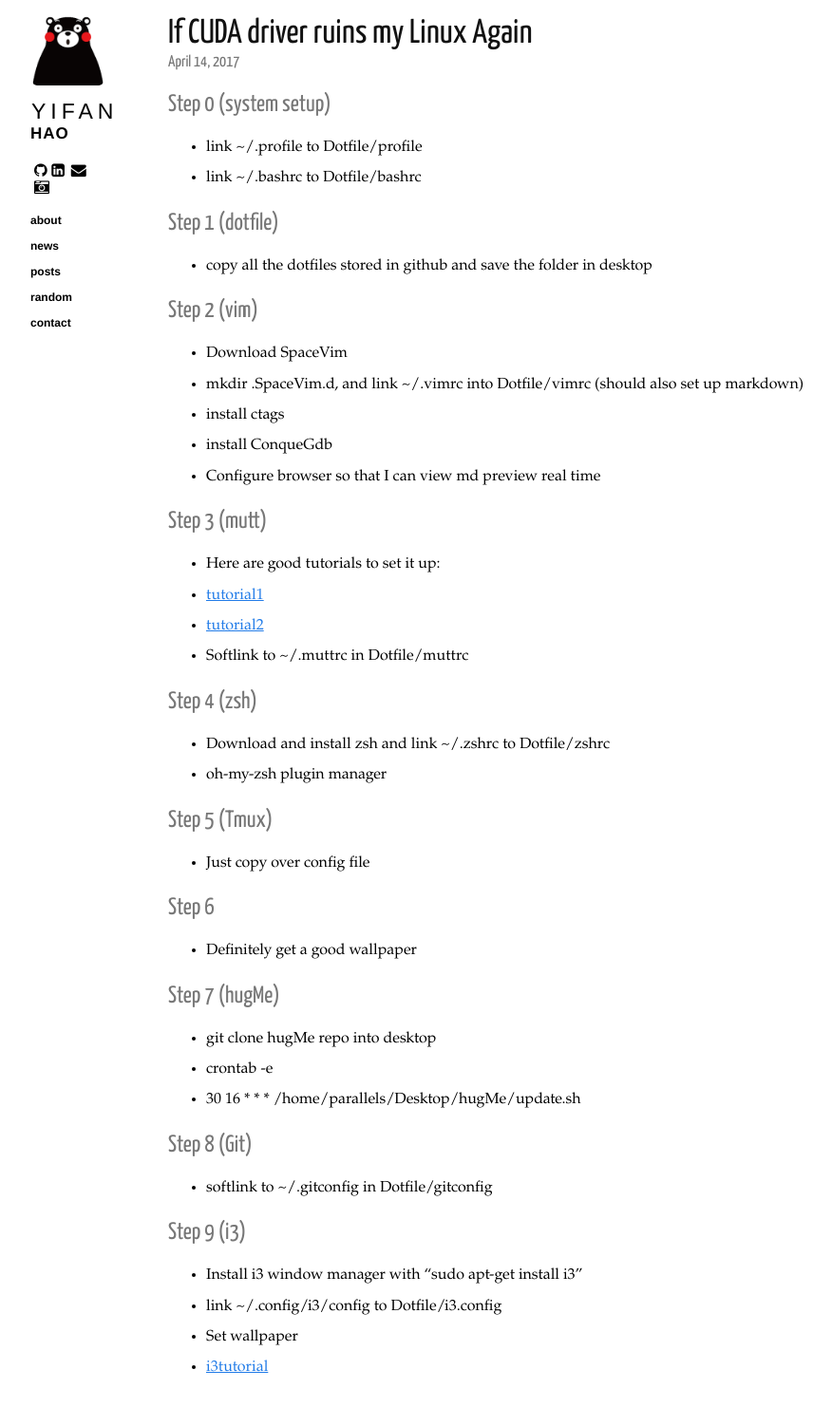
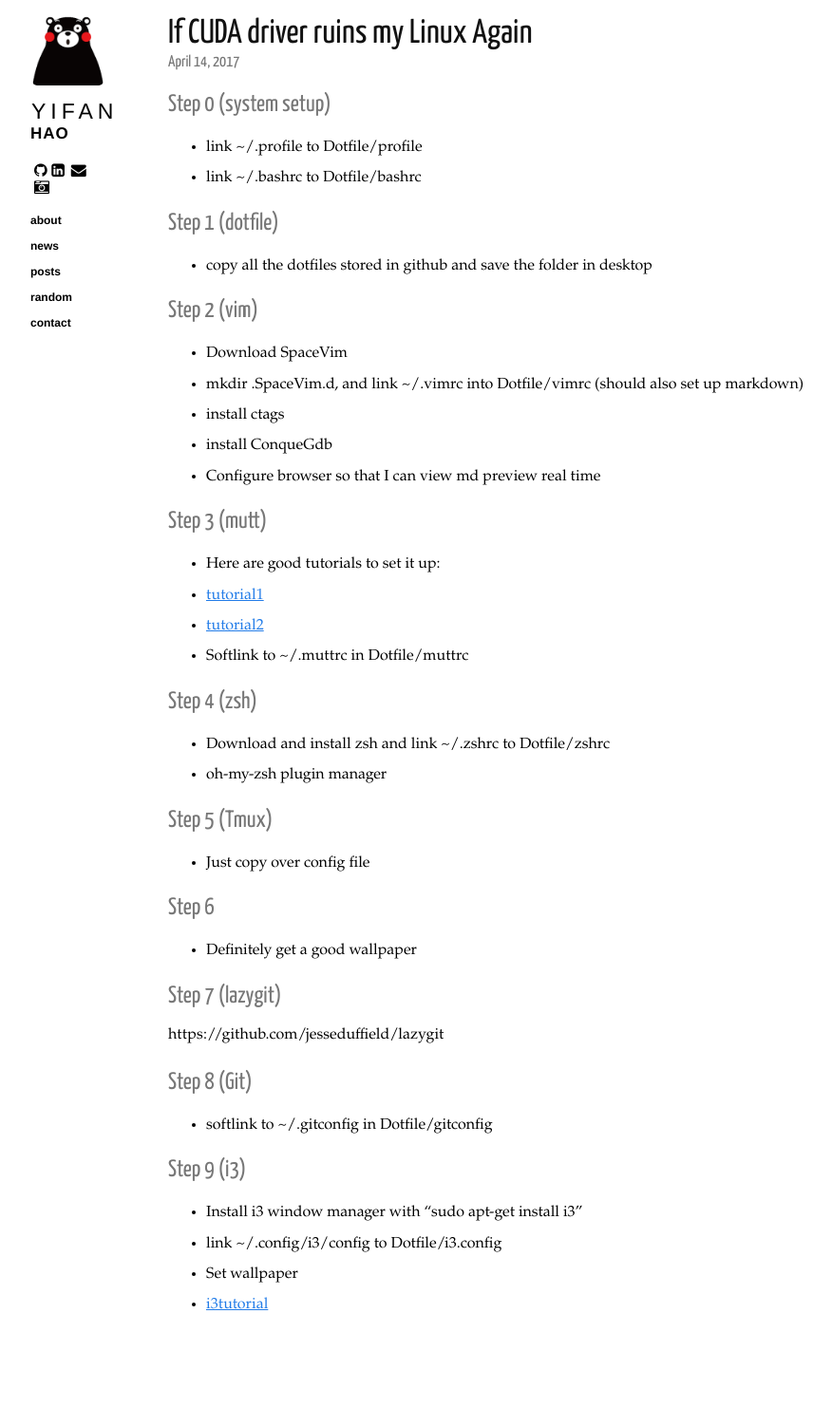
Before and after one commit to haoyifan/haoyifan.github.io, a Jekyll site: the page built from _posts/2017-04-14-set-up-Linux.markdown, in a window 1280 px wide. Shown: the whole page at 95% size, without its empty margins (23-899 px from the left). Built offline with Jekyll 4.4.1, drawn with Linux system fonts in a browser that asks for light colours; nearby versions of some CDN libraries; after the commit the page ends 1436 px from its top, so only the background shows below that.

Commit message:
Add lazygit

```diff
--- a/_posts/2017-04-14-set-up-Linux.markdown
+++ b/_posts/2017-04-14-set-up-Linux.markdown
@@ -41,11 +41,8 @@
 
 * Definitely get a good wallpaper
 
-### Step 7 (hugMe)
-
-* git clone hugMe repo into desktop
-* crontab -e
-* 30 16 * * * /home/parallels/Desktop/hugMe/update.sh
+### Step 7 (lazygit)
+https://github.com/jesseduffield/lazygit
 
 ### Step 8 (Git)
 
```
